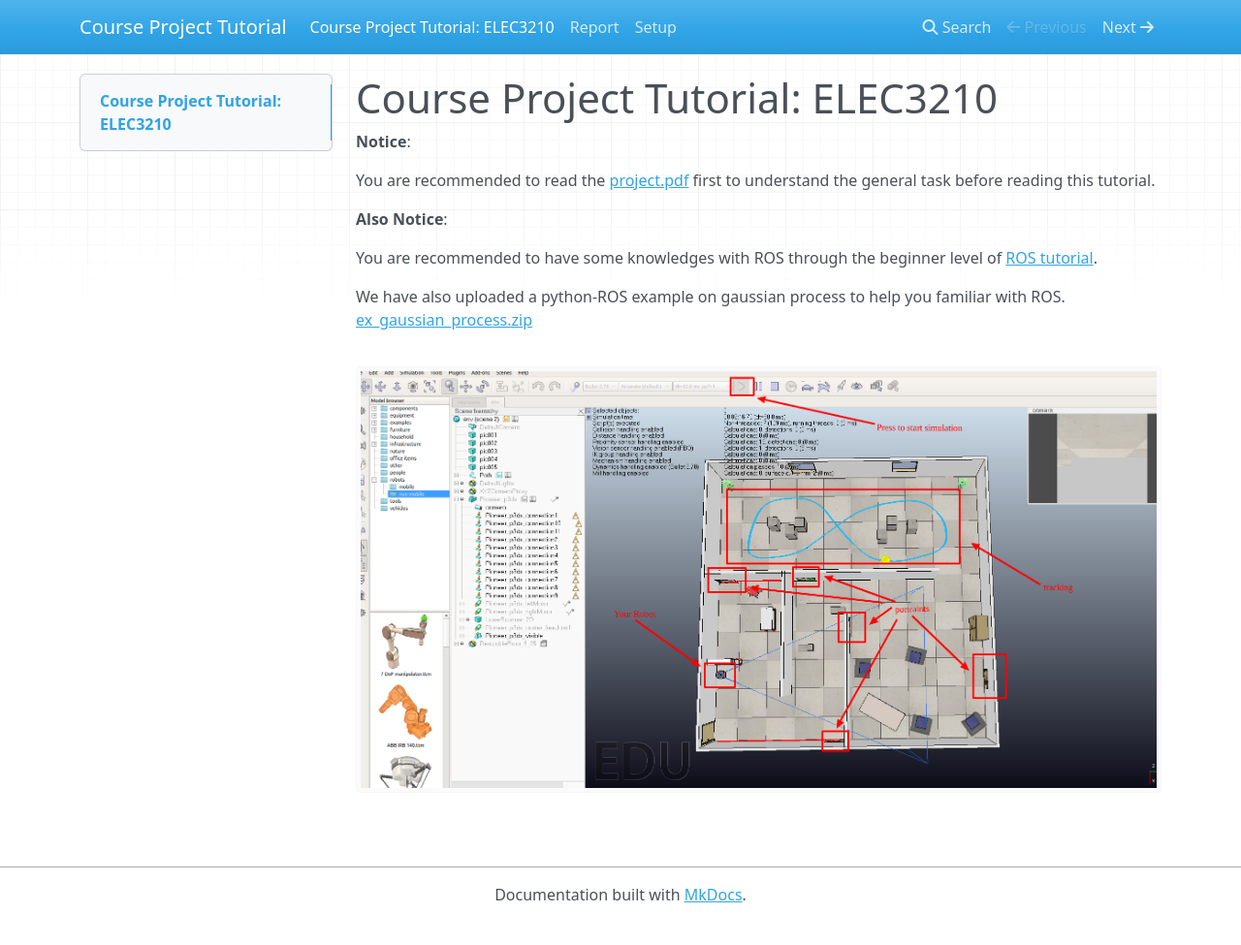
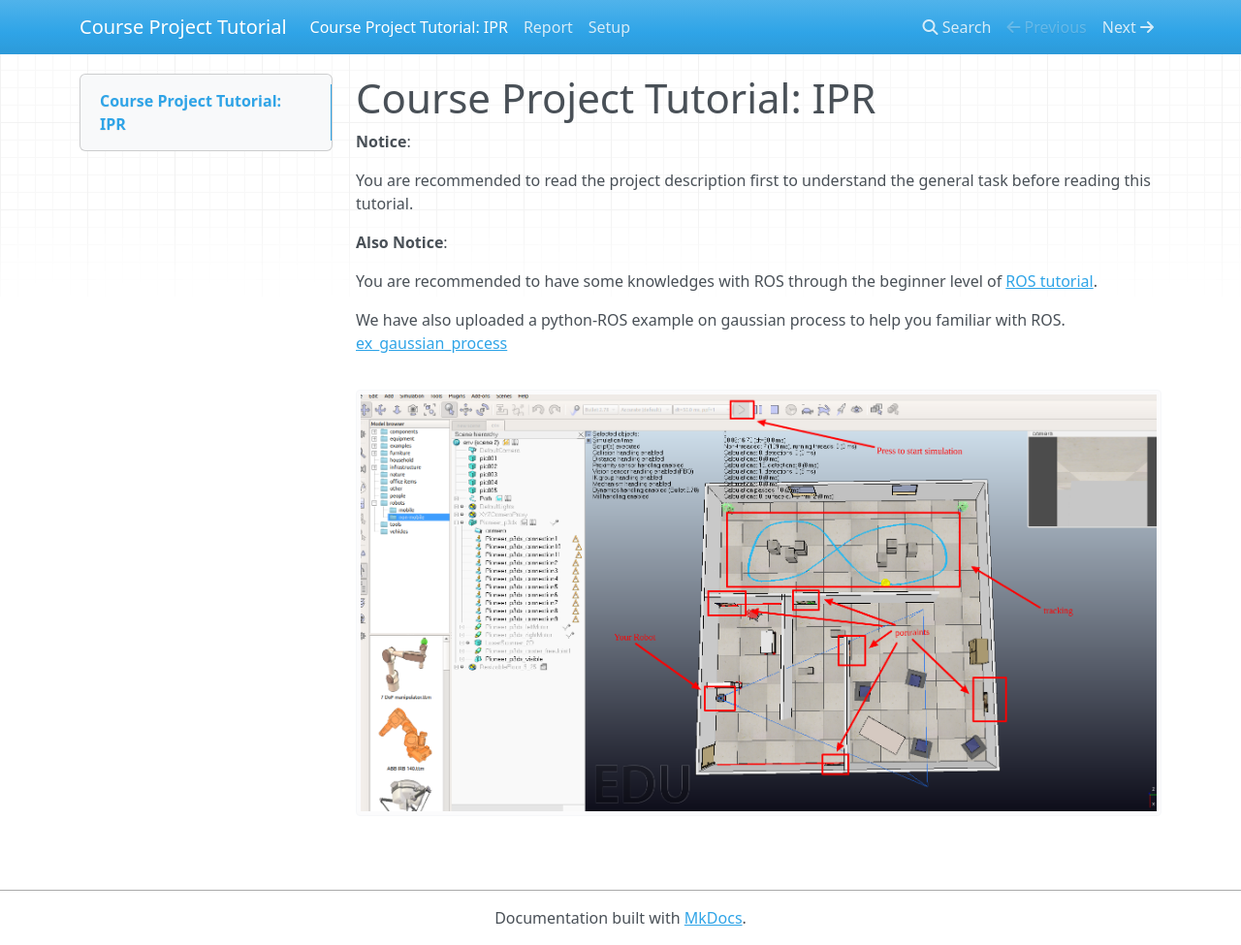
Before and after one commit to ramlab-ipr-project/course-project-tutorial.github.io, an MkDocs documentation site: the page built from docs/index.md, in a window 1280 px wide and 975 px high. Shown: the whole window at 97% size. Built offline with MkDocs 1.6.1, drawn with Linux system fonts in a browser that asks for light colours; nearby versions of some CDN libraries.

Commit message:
update to fit multi-version

```diff
--- a/docs/index.md
+++ b/docs/index.md
@@ -1,13 +1,13 @@
-# Course Project Tutorial: ELEC3210
+# Course Project Tutorial: IPR
 
 **Notice**:
 
-You are recommended to read the [project.pdf](https://canvas.ust.hk/courses/29268/files/folder/project) first to understand the general task before reading this tutorial.
+You are recommended to read the project description first to understand the general task before reading this tutorial.
 
 **Also Notice**:
 
 You are recommended to have some knowledges with ROS through the beginner level of [ROS tutorial](http://wiki.ros.org/ROS/Tutorials).
 
-We have also uploaded a python-ROS example on gaussian process to help you familiar with ROS. [ex_gaussian_process.zip](https://canvas.ust.hk/courses/29268/files/folder/code)
+We have also uploaded a python-ROS example on gaussian process to help you familiar with ROS. [ex_gaussian_process](https://github.com/ramlab-ipr-project/example_gaussian_process)
 
 ![image](images/screenshot.png)
```
